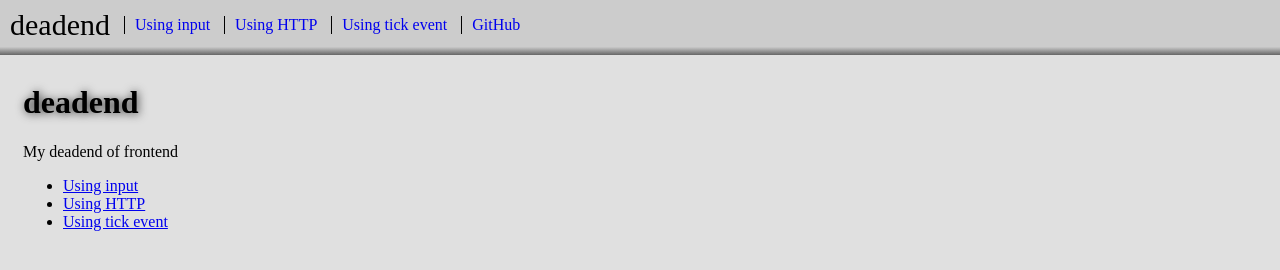
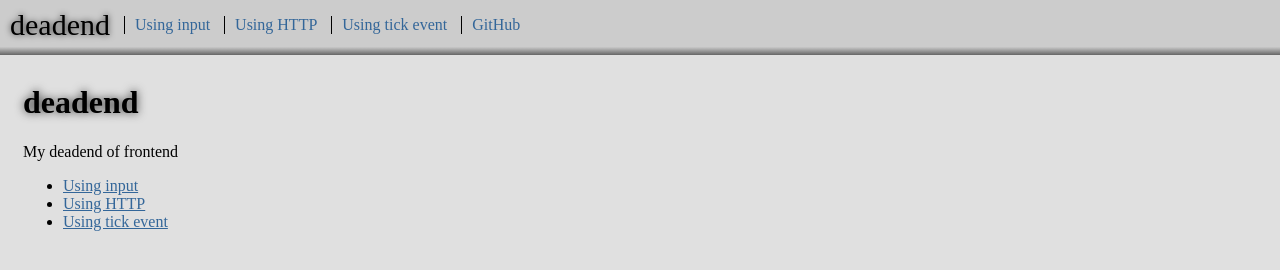
Before and after one commit to SekiT/deadend, a website: page index.html in a window 1280 px wide. Drawn offline with Linux system fonts and the light colour scheme.

Commit message:
Tweak style

```diff
--- a/style.css
+++ b/style.css
@@ -9,6 +9,7 @@ nav {
 
 nav .title {
   color: black;
+  filter: drop-shadow(0 0 3px #333333);
   font-size: 30px;
   line-height: 50px;
   margin: auto 10px;
@@ -37,5 +38,9 @@ body {
 }
 
 h1 {
-  filter: drop-shadow(1px 1px 5px #333333);
+  filter: drop-shadow(0 0 5px #333333);
 }
+
+a {
+  color: #336699;
+}
```
